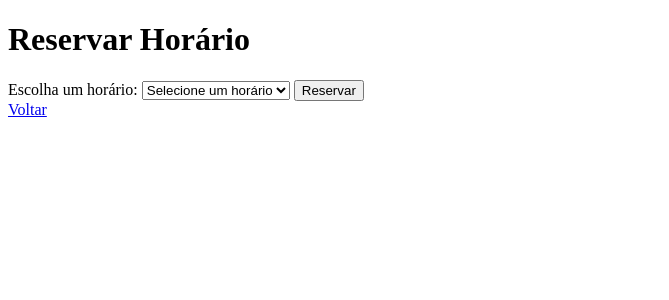
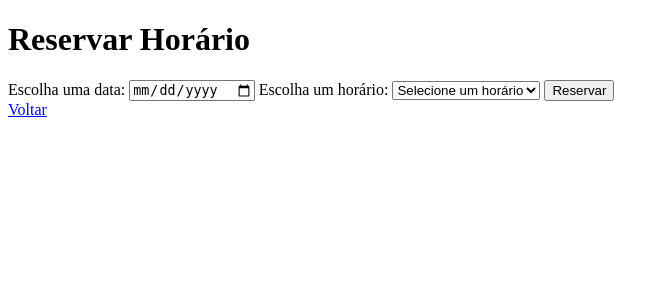
Before and after one commit to EduardoDevMartins/reserva_de_quadra, a Flask app: page /reserva in a window 1280 px wide. Shown: the top 300 px of the page, without its empty margins (0-669 px from the left). Run offline with Flask 3, Linux system fonts and the light colour scheme; a user stored in the database is signed in; data comes from the database, SQL or seed files in the repository; both versions use the stored data as it was after the commit.

Commit message:
atualizado um limite de 48 h para fazer a marcação de quadra

```diff
--- a/app.py
+++ b/app.py
@@ -60,17 +60,40 @@
 @app.route('/reserva', methods=['GET', 'POST'])
 @login_required
 def reserva():
-    data_atual = datetime.now().strftime('%Y-%m-%d')  # Obtém a data atual
     if request.method == 'POST':
+        data = request.form['data']
         horario = request.form['horario']
-        nova_reserva = Reserva(data=data_atual, horario=horario, user_id=current_user.id)
+
+        # Verifica se a data está dentro do limite de 48 horas (2 dias)
+        data_escolhida = datetime.strptime(data, '%Y-%m-%d')
+        data_limite = datetime.now() + timedelta(days=2)
+
+        if data_escolhida < datetime.now():
+            flash('A data não pode ser no passado.')
+            return redirect(url_for('reserva'))
+
+        if data_escolhida > data_limite:
+            flash('A data deve ser marcada com no máximo 2 dias de antecedência. Por favor, escolha uma data válida.')
+            return redirect(url_for('reserva'))
+
+        # Verifica se já existe uma reserva nesse horário
+        reserva_existente = Reserva.query.filter_by(data=data, horario=horario).first()
+        if reserva_existente:
+            flash('Esse horário já está reservado.')
+            return redirect(url_for('reserva'))
+
+        # Cria a nova reserva
+        nova_reserva = Reserva(data=data, horario=horario, user_id=current_user.id)
         db.session.add(nova_reserva)
         db.session.commit()
         flash('Reserva realizada com sucesso!')
         return redirect(url_for('index'))
 
-    horarios_disponiveis = obter_horarios_disponiveis(data_atual)
-    return render_template('reserva.html', horarios=horarios_disponiveis)
+    # Obtém horários disponíveis para a data atual
+    horarios = obter_horarios_disponiveis(datetime.now().strftime('%Y-%m-%d'))
+    return render_template('reserva.html', horarios=horarios)
+
+
 
 @app.route('/register', methods=['GET', 'POST'])
 def register():
--- a/templates/reserva.html
+++ b/templates/reserva.html
@@ -3,11 +3,27 @@
 <head>
     <meta charset="UTF-8">
     <title>Reservar Horário</title>
+    <script>
+        function validarData() {
+            const dataSelecionada = new Date(document.getElementById("data").value);
+            const dataAtual = new Date();
+            const dataLimite = new Date(dataAtual.getTime() + (2 * 24 * 60 * 60 * 1000)); // 48 horas (2 dias)
+
+            if (dataSelecionada > dataLimite) {
+                alert('A data deve ser marcada com no máximo 2 dias de antecedência. Por favor, escolha uma data válida.');
+                return false; // Impede o envio do formulário
+            }
+            return true; // Permite o envio do formulário
+        }
+    </script>
 </head>
 <body>
     <h1>Reservar Horário</h1>
 
-    <form method="POST">
+    <form method="POST" onsubmit="return validarData();">
+        <label for="data">Escolha uma data:</label>
+        <input type="date" id="data" name="data" required>
+
         <label for="horario">Escolha um horário:</label>
         <select name="horario" id="horario" required>
             <option value="">Selecione um horário</option>
@@ -15,6 +31,7 @@
                 <option value="{{ horario }}">{{ horario }}</option>
             {% endfor %}
         </select>
+
         <button type="submit">Reservar</button>
     </form>
 
```
Also changed, not shown: instance/reservas.db.
